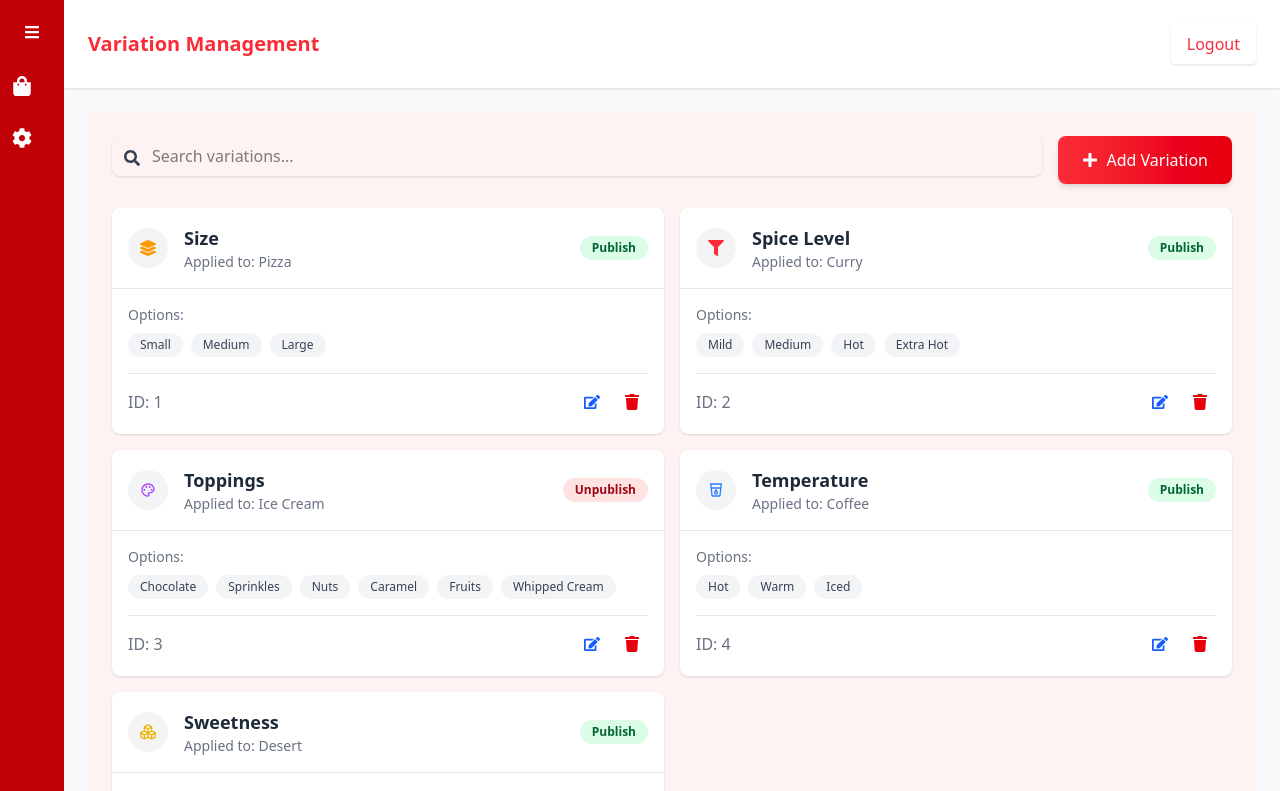
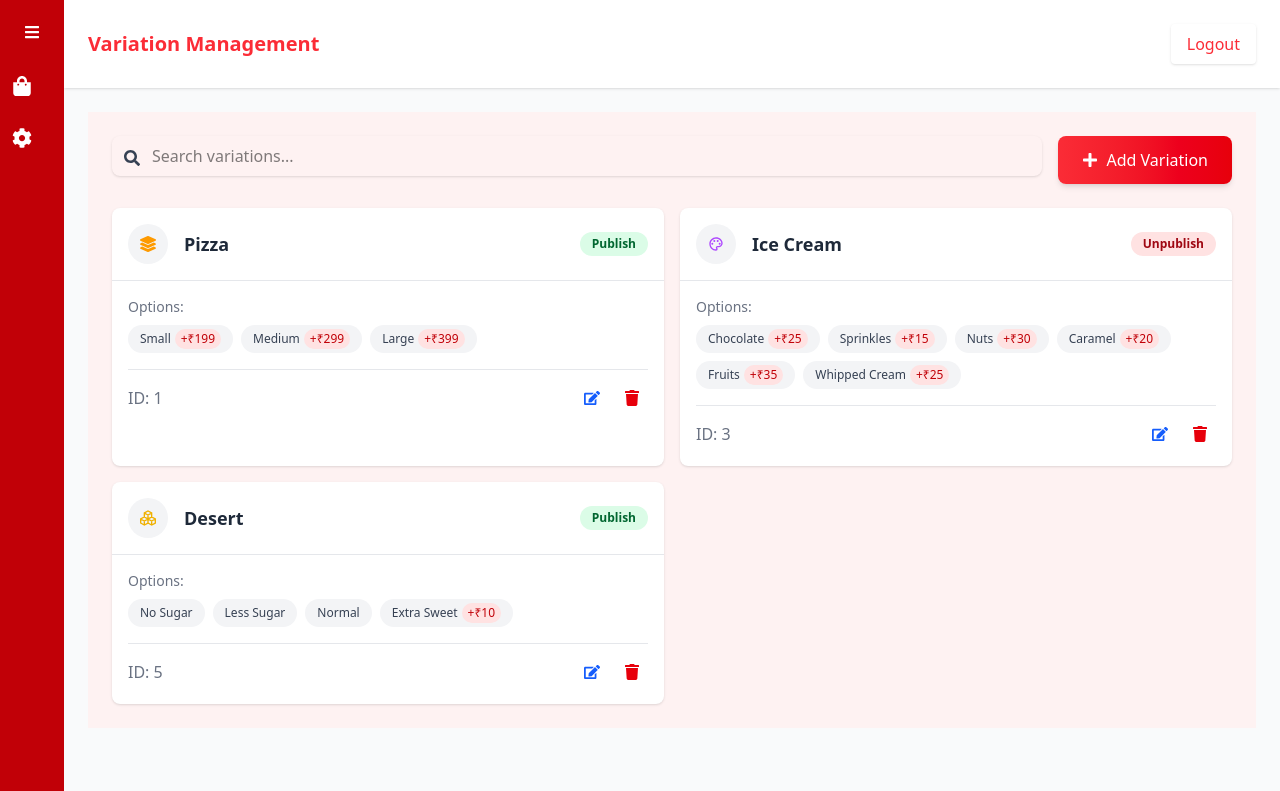
Before and after one commit to Shine-Infosolutions/Zomato_admin, a React (Vite) app: page /dashboard/variation in a window 1280 px wide. Shown: the top 791 px of the page. Built offline with nearby package versions, Linux system fonts and the light colour scheme.

Commit message:
api changes

```diff
--- a/src/components/AddVariation.jsx
+++ b/src/components/AddVariation.jsx
@@ -292,7 +292,9 @@ import { useLocation, useNavigate } from "react-router-dom";
 const AddVariation = () => {
   const [variationName, setVariationName] = useState("");
   const [stock, setStock] = useState("");
-  const [varieties, setVarieties] = useState([{ name: "" }]);
+  const [varieties, setVarieties] = useState([{ name: "", price: "" }]);
+  const [message, setMessage] = useState("");
+  const [error, setError] = useState("");
   const [isEditing, setIsEditing] = useState(false);
   const [editId, setEditId] = useState(null);
 
@@ -302,10 +304,35 @@ const AddVariation = () => {
   // Check if we're editing an existing variation
   useEffect(() => {
     if (location.state && location.state.variation) {
-      const { id, name, options } = location.state.variation;
-      setVariationName(name);
+      const { id, itemName, price, options } = location.state.variation;
+      setVariationName(itemName || name);
+      // setVariationPrice(price || "");
       setStock(options.length || 0);
-      setVarieties(options.map((option) => ({ name: option })));
+      // Check if options are objects with name and price or just strings
+      if (options && Array.isArray(options)) {
+        if (
+          options[0] &&
+          typeof options[0] === "object" &&
+          "name" in options[0]
+        ) {
+          // Options with name and price
+          setVarieties(
+            options.map((opt) => ({
+              name: opt.name || "",
+              price: opt.price || 0,
+            }))
+          );
+        } else {
+          // Simple string options
+          setVarieties(
+            options.map((opt) => ({
+              name: opt || "",
+              price: 0,
+            }))
+          );
+        }
+      }
+
       setIsEditing(true);
       setEditId(id);
     }
@@ -323,29 +350,65 @@ const AddVariation = () => {
     }
   };
 
-  const handleVarietyChange = (index, value) => {
+  // Update the handleVarietyChange function to handle both name and price
+  const handleVarietyChange = (index, field, value) => {
     const newVarieties = [...varieties];
-    newVarieties[index].name = value;
+    newVarieties[index][field] = value;
     setVarieties(newVarieties);
   };
 
-  const handleSubmit = (e) => {
+  const handleSubmit = async (e) => {
     e.preventDefault();
+    setMessage("");
+    setError("");
 
-    const variationData = {
-      id: isEditing ? editId : Date.now(),
+    // // Log each variety's name and price, and the stock
+    // console.log("Stock:", stock);
+    // varieties.forEach((variety, idx) => {
+    //   console.log(
+    //     `Variety ${idx + 1}: Name = ${variety.name}, Price = ${variety.price}`
+    //   );
+    // });
+
+    // We'll send the first variety as the main variation
+    const mainVariety = varieties[0];
+    if (!variationName || !stock || !mainVariety.name || !mainVariety.price) {
+      setError("Please fill all fields.");
+      return;
+    }
+
+    // Prepare payload
+    const payload = {
       name: variationName,
-      options: varieties.map((v) => v.name),
-      status: "Publish",
+      stock: Number(stock),
+      price: Number(mainVariety.price),
     };
 
-    if (isEditing) {
-      console.log("Variation updated:", variationData);
-    } else {
-      console.log("Variation added:", variationData);
+    console.log("Submitting variation:", payload);
+
+    try {
+      const response = await fetch(
+        "https://hotelbuddhaavenue.vercel.app/api/admin/addvariation",
+        {
+          method: "POST",
+          headers: { "Content-Type": "application/json" },
+          body: JSON.stringify(payload),
+        }
+      );
+      const data = await response.json();
+      if (response.ok && data.message === "variation added successfully") {
+        setMessage("Variation added successfully!");
+        setVariationName("");
+        setStock("");
+        setVarieties([{ name: "", price: "" }]);
+        // Optionally, navigate to the variations list:
+        // navigate("/dashboard/variation");
+      } else {
+        setError(data.message || "Failed to add variation");
+      }
+    } catch (err) {
+      setError("Network error");
     }
-
-    navigate("/dashboard/variation");
   };
 
   return (
@@ -375,7 +438,7 @@ const AddVariation = () => {
               htmlFor="variationName"
               className="block text-gray-700 font-medium mb-2"
             >
-              Variation Name
+              Item Name
             </label>
             <input
               type="text"
@@ -383,10 +446,27 @@ const AddVariation = () => {
               value={variationName}
               onChange={(e) => setVariationName(e.target.value)}
               className="w-full px-4 py-2 rounded-lg border border-gray-300 focus:outline-none focus:ring-2 focus:ring-red-500 focus:border-transparent"
-              placeholder="e.g. Size, Color, Flavor"
+              placeholder="e.g. Pizza, Coffee, Ice Cream"
               required
             />
           </div>
+          {/* <div className="mb-4">
+            <label
+              htmlFor="variationPrice"
+              className="block text-gray-700 font-medium mb-2"
+            >
+              Variation Price
+            </label>
+            <input
+              type="number"
+              id="variationPrice"
+              value={variationPrice || ""}
+              onChange={(e) => setVariationPrice(e.target.value)}
+              className="w-full px-4 py-2 rounded-lg border border-gray-300 focus:outline-none focus:ring-2 focus:ring-red-500 focus:border-transparent"
+              placeholder="₹"
+              required
+            />
+          </div> */}
 
           {/* Stock */}
           <div className="mb-4">
@@ -429,10 +509,22 @@ const AddVariation = () => {
                   <input
                     type="text"
                     value={variety.name}
-                    onChange={(e) => handleVarietyChange(index, e.target.value)}
+                    onChange={(e) =>
+                      handleVarietyChange(index, "name", e.target.value)
+                    }
                     className="flex-1 px-4 py-2 rounded-lg border border-gray-300 focus:outline-none focus:ring-2 focus:ring-red-500 focus:border-transparent"
                     placeholder={`Variety ${index + 1}`}
                     required
+                  />
+                  <input
+                    type="number"
+                    value={variety.price || "₹"}
+                    onChange={(e) =>
+                      handleVarietyChange(index, "price", e.target.value)
+                    }
+                    className="w-24 px-4 py-2 rounded-lg border border-gray-300 focus:outline-none focus:ring-2 focus:ring-red-500 focus:border-transparent"
+                    placeholder="₹"
+                    min="0"
                   />
                   {varieties.length > 1 && (
                     <button
--- a/src/components/Admin.jsx
+++ b/src/components/Admin.jsx
@@ -7,14 +7,14 @@ import photoImg from "../assets/photo.jpeg";
 import Dashboard from "./Dashboard";
 
 const Login = ({ switchToRegister }) => {
-  const [email, setEmail] = useState("");
+  const [phone, setPhone] = useState("");
   const [password, setPassword] = useState("");
   const [showPassword, setShowPassword] = useState(false);
   const { error, login } = useAppContext();
 
-  const handleLogin = (e) => {
+  const handleLogin = async (e) => {
     e.preventDefault();
-    login(email, password);
+    await login(phone, password);
   };
 
   const togglePasswordVisibility = () => {
@@ -43,9 +43,9 @@ const Login = ({ switchToRegister }) => {
           </label>
           <input
             type="number"
-            id="number"
-            value={email}
-            onChange={(e) => setEmail(e.target.value)}
+            id="phone"
+            value={phone}
+            onChange={(e) => setPhone(e.target.value)}
             placeholder="Enter your number"
             required
             className="w-full px-3 py-2 border border-gray-300 rounded-md focus:outline-none focus:ring-2 focus:ring-red-500 focus:border-red-500"
--- a/src/components/Variation.jsx
+++ b/src/components/Variation.jsx
@@ -16,53 +16,74 @@ import { useNavigate } from "react-router-dom";
 const Variation = () => {
   const [searchTerm, setSearchTerm] = useState("");
   const navigate = useNavigate();
+  const [message, setMessage] = useState(""); // <-- Add this line
+  const [error, setError] = useState(""); // <-- If not already present
 
   // Sample data - replace with your actual data
+  // First, update the sample data to include prices
   const variations = [
     {
       id: 1,
       name: "Size",
       itemName: "Pizza",
-      options: ["Small", "Medium", "Large"],
+      options: [
+        { name: "Small", price: 199 },
+        { name: "Medium", price: 299 },
+        { name: "Large", price: 399 },
+      ],
       status: "Publish",
       icon: <FaLayerGroup className="text-amber-500" />,
     },
-    {
-      id: 2,
-      name: "Spice Level",
-      itemName: "Curry",
-      options: ["Mild", "Medium", "Hot", "Extra Hot"],
-      status: "Publish",
-      icon: <FaFilter className="text-red-500" />,
-    },
+    // {
+    //   id: 2,
+    //   name: "Spice Level",
+    //   itemName: "Curry",
+    //   options: [
+    //     { name: "Mild", price: 0 },
+    //     { name: "Medium", price: 0 },
+    //     { name: "Hot", price: 20 },
+    //     { name: "Extra Hot", price: 30 },
+    //   ],
+    //   status: "Publish",
+    //   icon: <FaFilter className="text-red-500" />,
+    // },
     {
       id: 3,
       name: "Toppings",
       itemName: "Ice Cream",
       options: [
-        "Chocolate",
-        "Sprinkles",
-        "Nuts",
-        "Caramel",
-        "Fruits",
-        "Whipped Cream",
+        { name: "Chocolate", price: 25 },
+        { name: "Sprinkles", price: 15 },
+        { name: "Nuts", price: 30 },
+        { name: "Caramel", price: 20 },
+        { name: "Fruits", price: 35 },
+        { name: "Whipped Cream", price: 25 },
       ],
       status: "Unpublish",
       icon: <MdOutlineColorLens className="text-purple-500" />,
     },
-    {
-      id: 4,
-      name: "Temperature",
-      itemName: "Coffee",
-      options: ["Hot", "Warm", "Iced"],
-      status: "Publish",
-      icon: <MdOutlineLocalDrink className="text-blue-500" />,
-    },
+    // {
+    //   id: 4,
+    //   name: "Temperature",
+    //   itemName: "Coffee",
+    //   options: [
+    //     { name: "Hot", price: 0 },
+    //     { name: "Warm", price: 0 },
+    //     { name: "Iced", price: 20 },
+    //   ],
+    //   status: "Publish",
+    //   icon: <MdOutlineLocalDrink className="text-blue-500" />,
+    // },
     {
       id: 5,
       name: "Sweetness",
       itemName: "Desert",
-      options: ["No Sugar", "Less Sugar", "Normal", "Extra Sweet"],
+      options: [
+        { name: "No Sugar", price: 0 },
+        { name: "Less Sugar", price: 0 },
+        { name: "Normal", price: 0 },
+        { name: "Extra Sweet", price: 10 },
+      ],
       status: "Publish",
       icon: <GrCubes className="text-yellow-500" />,
     },
@@ -119,11 +140,11 @@ const Variation = () => {
               </div>
               <div className="flex-1">
                 <h3 className="font-bold text-lg text-gray-800">
-                  {variation.name}
+                  {variation.itemName}
                 </h3>
-                <p className="text-sm text-gray-500">
+                {/* <p className="text-sm text-gray-500">
                   Applied to: {variation.itemName}
-                </p>
+                </p> */}
               </div>
               <span
                 className={`px-3 py-1 text-xs font-semibold rounded-full ${
@@ -145,9 +166,14 @@ const Variation = () => {
                   {variation.options.map((option, index) => (
                     <span
                       key={index}
-                      className="bg-gray-100 text-gray-700 px-3 py-1 rounded-full text-xs"
+                      className="bg-gray-100 text-gray-700 px-3 py-1 rounded-full text-xs flex items-center"
                     >
-                      {option}
+                      <span>{option.name}</span>
+                      {option.price > 0 && (
+                        <span className="ml-1 bg-red-100 text-red-700 px-1.5 py-0.5 rounded-full">
+                          +₹{option.price}
+                        </span>
+                      )}
                     </span>
                   ))}
                 </div>
@@ -181,6 +207,16 @@ const Variation = () => {
                   >
                     <FaTrash />
                   </button>
+                  {message && (
+                    <div className="bg-green-100 text-green-700 p-3 rounded mb-4">
+                      {message}
+                    </div>
+                  )}
+                  {error && (
+                    <div className="bg-red-100 text-red-700 p-3 rounded mb-4">
+                      {error}
+                    </div>
+                  )}
                 </div>
               </div>
             </div>
--- a/src/context/AppContext.jsx
+++ b/src/context/AppContext.jsx
@@ -3,6 +3,8 @@ import React, { createContext, useState, useContext } from "react";
 
 // Create the context
 const AppContext = createContext();
+
+const API_URL = "https://hotelbuddhaavenue.vercel.app/";
 
 // Create a provider component
 export const AppProvider = ({ children }) => {
@@ -14,18 +16,29 @@ export const AppProvider = ({ children }) => {
   ]);
 
   // Login function
-  const login = (email, password) => {
-    const user = users.find(
-      (u) => u.email === email && u.password === password
-    );
-
-    if (user) {
-      setUser({ email: user.email });
-      setIsLoggedIn(true);
-      setError("");
-      return true;
-    } else {
-      setError("Invalid email or password");
+  const login = async (phone, password) => {
+    try {
+      const response = await fetch(`${API_URL}api/admin/adminlogin`, {
+        method: "POST",
+        headers: { "Content-Type": "application/json" },
+        body: JSON.stringify({
+          role: "admin",
+          phone,
+          password,
+        }),
+      });
+      const data = await response.json();
+      if (response.ok && data.message === "login successfull") {
+        setUser({ phone });
+        setIsLoggedIn(true);
+        setError("");
+        return true;
+      } else {
+        setError(data.message || "Login failed");
+        return false;
+      }
+    } catch (err) {
+      setError("Network error");
       return false;
     }
   };
```
